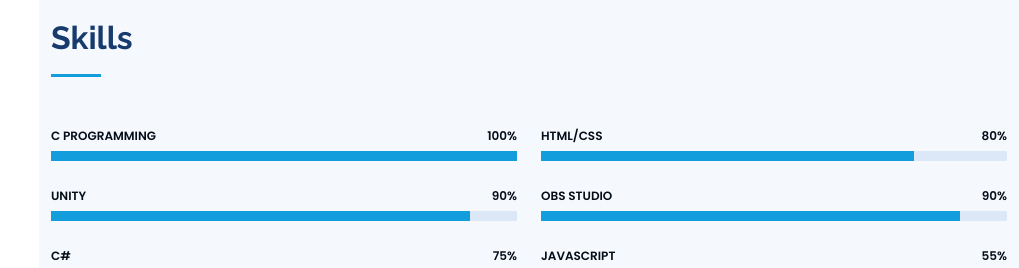
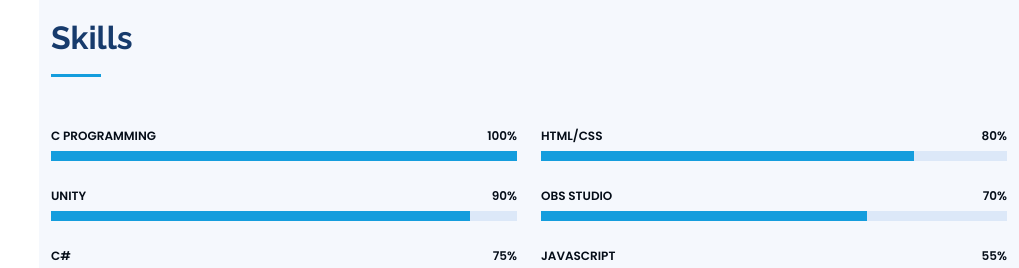
Before and after one commit to Hope-Parnell/Hope-Parnell.github.io, a plain HTML site: page index.html in a window 1280 px wide. Shown: the part 1589-1857 px from the top of the page, without its empty margins (261-1280 px from the left). Drawn offline with nearby package versions, Linux system fonts and the light colour scheme.

Commit message:
changed OBS compentency

```diff
--- a/index.html
+++ b/index.html
@@ -171,9 +171,9 @@
             </div>
 
             <div class="progress">
-              <span class="skill">OBS Studio <i class="val">90%</i></span>
+              <span class="skill">OBS Studio <i class="val">70%</i></span>
               <div class="progress-bar-wrap">
-                <div class="progress-bar" role="progressbar" aria-valuenow="90" aria-valuemin="0" aria-valuemax="100"></div>
+                <div class="progress-bar" role="progressbar" aria-valuenow="70" aria-valuemin="0" aria-valuemax="100"></div>
               </div>
             </div>
 
```
